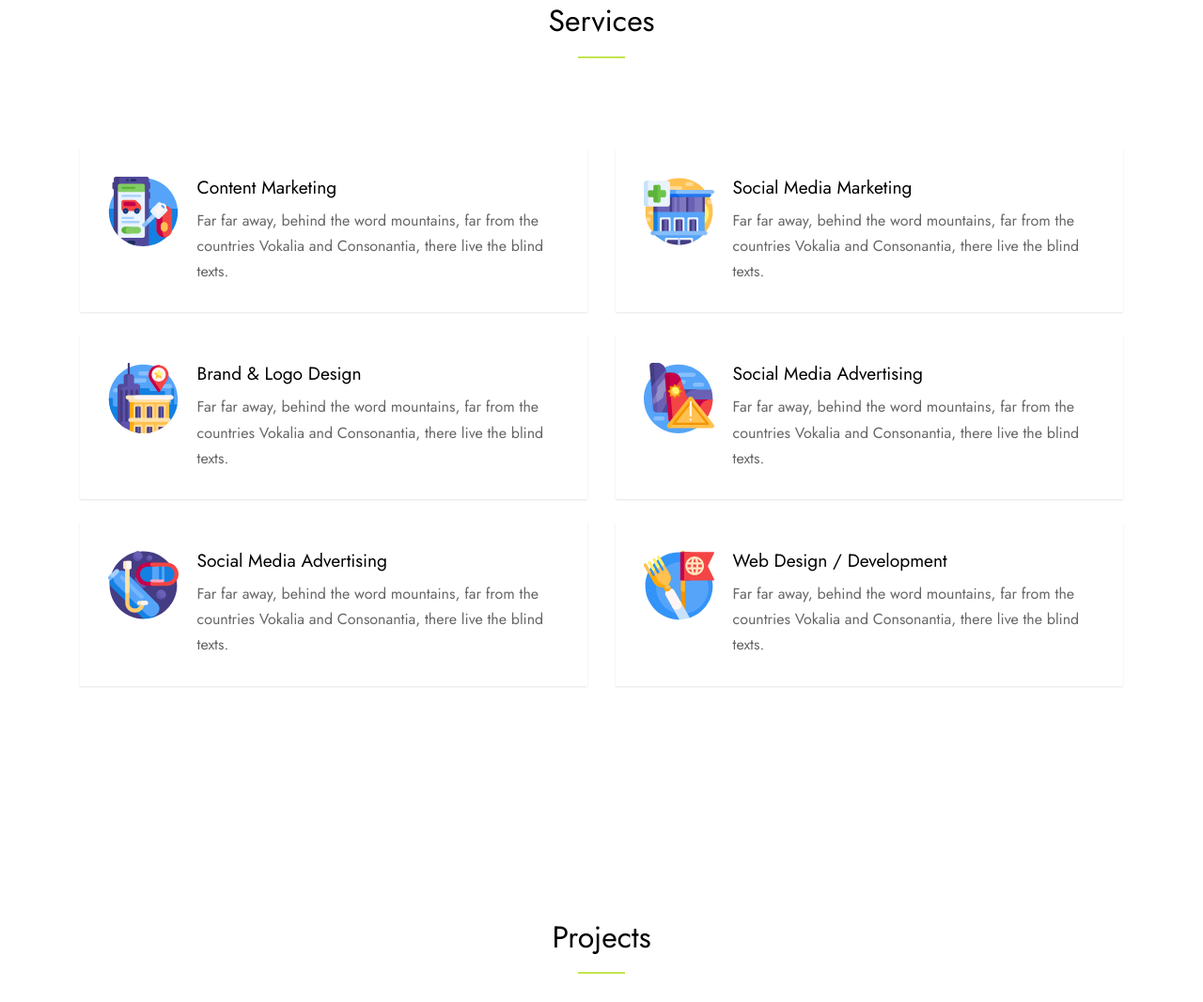
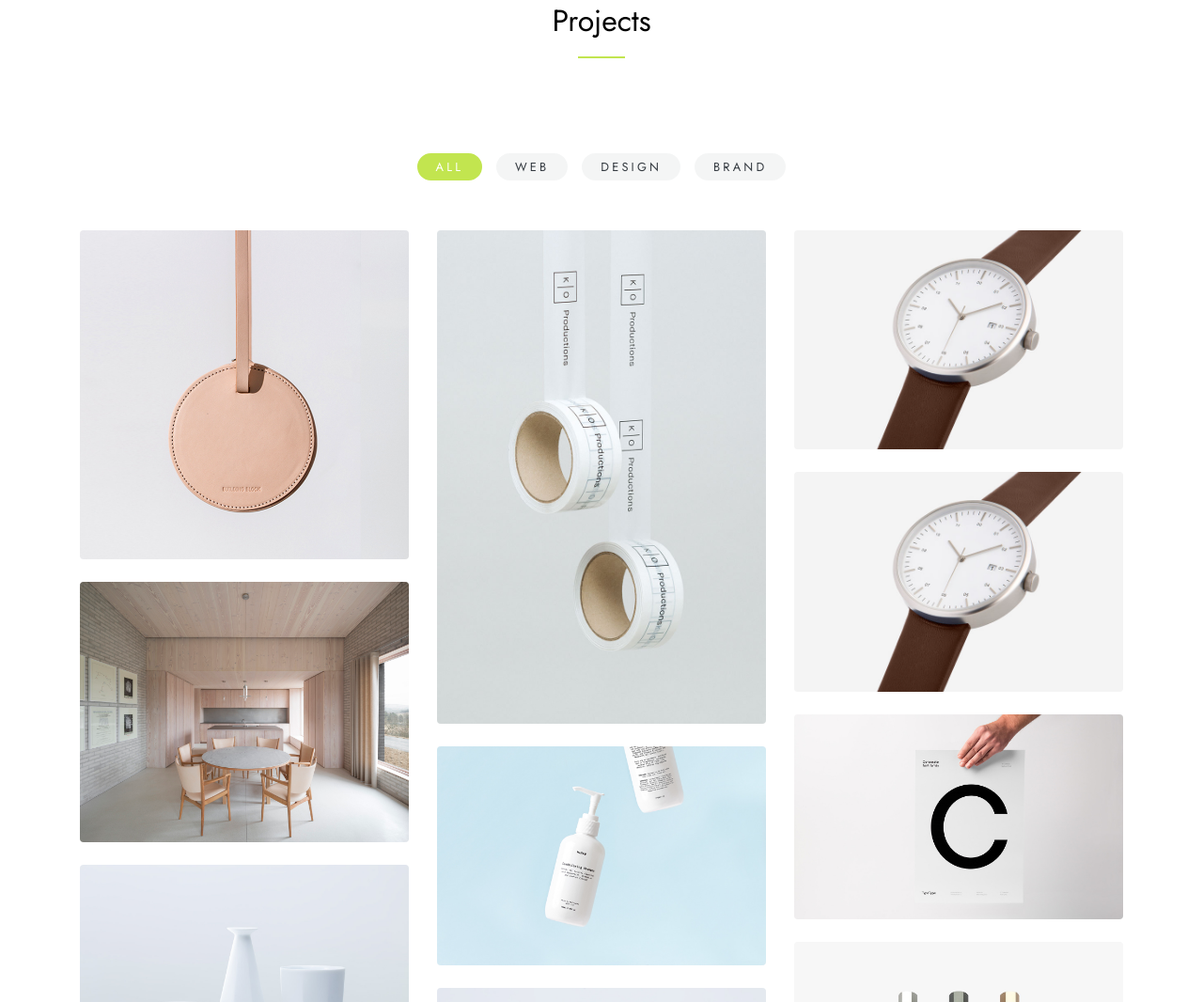
Before and after one commit to naveen364/naveen364.github.io, a plain HTML site: page index.html in a window 1280 px wide. Shown: the part 1573-2639 px from the top of the page at 94% size. Drawn offline with Linux system fonts and the light colour scheme; files whose address does not match are found by name.

Commit message:
Update index.html

```diff
--- a/index.html
+++ b/index.html
@@ -122,91 +122,6 @@
         </div>
       </div>
     </div>
-
-
-    <div class="site-section" id="services-section">
-      <div class="container">
-        <div class="row ">
-          <div class="col-12 mb-5 position-relative">
-            <h2 class="section-title text-center mb-5">Services</h2>
-          </div>
-
-          <div class="col-md-6 mb-4" data-aos="fade-up" data-aos-delay="">
-            <div class="service d-flex h-100">
-              <div class="svg-icon">
-                <img src="images/flaticon/svg/002-travel-1.svg" alt="Image" class="img-fluid">
-              </div>
-              <div class="service-about">
-                <h3>Content Marketing</h3>
-                <p>Far far away, behind the word mountains, far from the countries Vokalia and Consonantia, there live the blind texts.</p>
-              </div>
-            </div>
-          </div>
-
-          <div class="col-md-6 mb-4" data-aos="fade-up" data-aos-delay="100">
-            <div class="service d-flex h-100">
-              <div class="svg-icon">
-                <img src="images/flaticon/svg/001-travel.svg" alt="Image" class="img-fluid">
-              </div>
-              <div class="service-about">
-                <h3>Social Media Marketing</h3>
-                <p>Far far away, behind the word mountains, far from the countries Vokalia and Consonantia, there live the blind texts.</p>
-              </div>
-            </div>
-          </div>
-
-          <div class="col-md-6 mb-4" data-aos="fade-up" data-aos-delay="">
-            <div class="service d-flex h-100">
-              <div class="svg-icon">
-                <img src="images/flaticon/svg/003-travel-2.svg" alt="Image" class="img-fluid">
-              </div>
-              <div class="service-about">
-                <h3>Brand &amp; Logo Design</h3>
-                <p>Far far away, behind the word mountains, far from the countries Vokalia and Consonantia, there live the blind texts.</p>
-              </div>
-            </div>
-          </div>
-
-          <div class="col-md-6 mb-4" data-aos="fade-up" data-aos-delay="100">
-            <div class="service d-flex h-100">
-              <div class="svg-icon">
-                <img src="images/flaticon/svg/004-travel-3.svg" alt="Image" class="img-fluid">
-              </div>
-              <div class="service-about">
-                <h3>Social Media Advertising</h3>
-                <p>Far far away, behind the word mountains, far from the countries Vokalia and Consonantia, there live the blind texts.</p>
-              </div>
-            </div>
-          </div>
-
-          <div class="col-md-6 mb-4" data-aos="fade-up" data-aos-delay="">
-            <div class="service d-flex h-100">
-              <div class="svg-icon">
-                <img src="images/flaticon/svg/005-travel-4.svg" alt="Image" class="img-fluid">
-              </div>
-              <div class="service-about">
-                <h3>Social Media Advertising</h3>
-                <p>Far far away, behind the word mountains, far from the countries Vokalia and Consonantia, there live the blind texts.</p>
-              </div>
-            </div>
-          </div>
-
-          <div class="col-md-6 mb-4" data-aos="fade-up" data-aos-delay="100">
-            <div class="service d-flex h-100">
-              <div class="svg-icon">
-                <img src="images/flaticon/svg/006-food.svg" alt="Image" class="img-fluid">
-              </div>
-              <div class="service-about">
-                <h3>Web Design / Development</h3>
-                <p>Far far away, behind the word mountains, far from the countries Vokalia and Consonantia, there live the blind texts.</p>
-              </div>
-            </div>
-          </div>
-
-        </div>
-      </div>
-    </div>
-
 
     <section class="site-section block__62272" id="projects-section">
 
```
